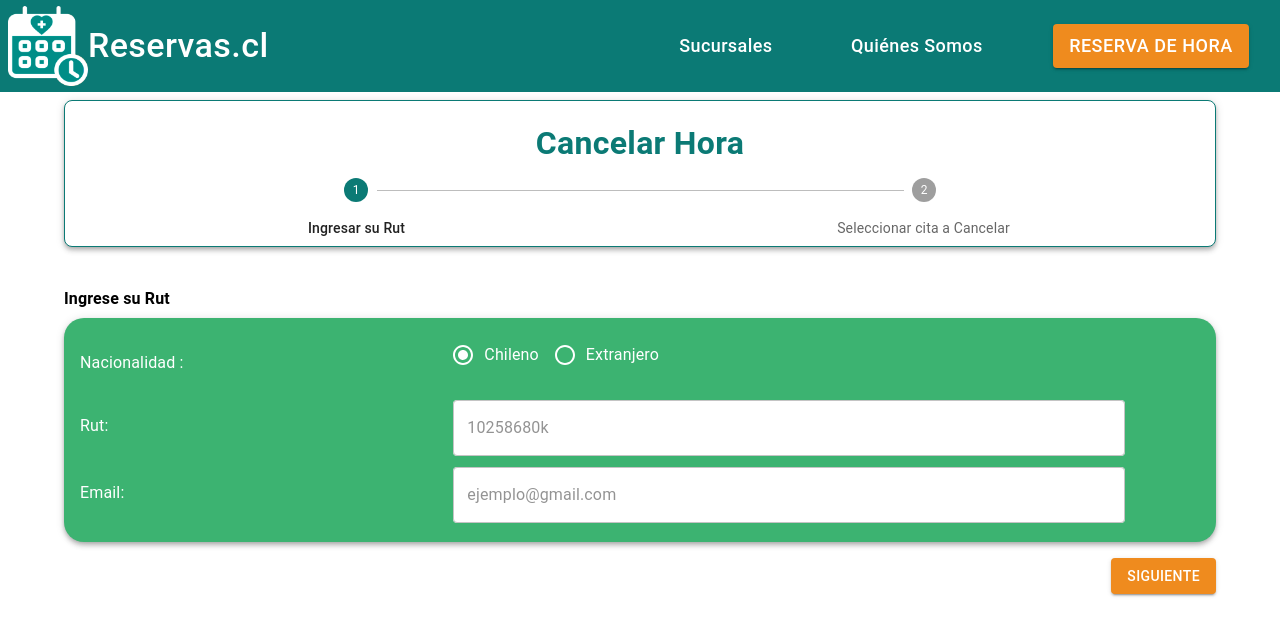
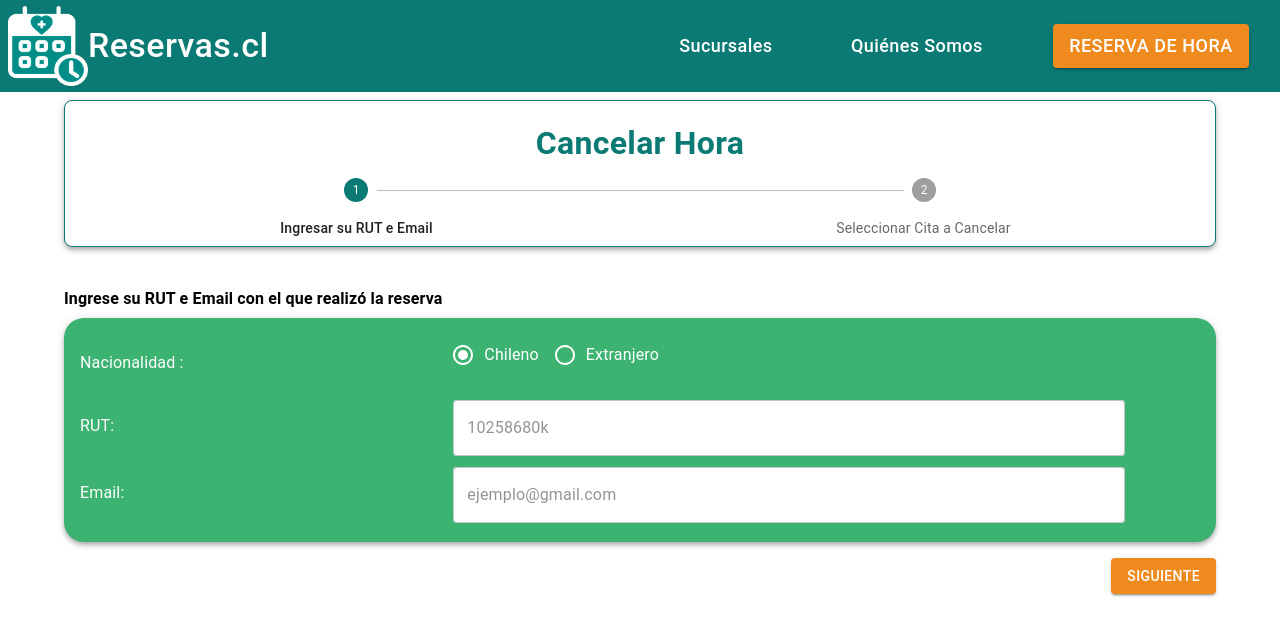
Before and after one commit to sheha316/Proyecto-Memoria, a React (Create React App) app in the folder frontend/: page /cancelar-reserva in a window 1280 px wide. Shown: the top 636 px of the page. Built offline with nearby package versions, Linux system fonts and the light colour scheme; no server answers.

Commit message:
Ultimos cambios

```diff
--- a/frontend/src/modulos/Componentes/FormularioDatosCancelarHora.jsx
+++ b/frontend/src/modulos/Componentes/FormularioDatosCancelarHora.jsx
@@ -94,7 +94,7 @@ function TextFieldInput(id, placeholder, onChange, values, errors, touched, onBl
     >
       <Grid item xs={4}>
         <FormLabel sx={{ color: (errors[id] && touched[id]) ? 'yellow' : 'white', fontSize }}>
-          {id}
+          {id === 'Rut' ? 'RUT' : id}
           :
         </FormLabel>
       </Grid>
--- a/frontend/src/modulos/Componentes/FormularioDatosUsuario.jsx
+++ b/frontend/src/modulos/Componentes/FormularioDatosUsuario.jsx
@@ -204,7 +204,7 @@ function TextFieldInput(
           color: (errors[id] && touched[id]) ? 'yellow' : 'white',
         }}
         >
-          {id}
+          {id === 'Rut' ? 'RUT' : id}
           :
         </FormLabel>
       </Grid>
--- a/frontend/src/modulos/Componentes/StepperDelete.jsx
+++ b/frontend/src/modulos/Componentes/StepperDelete.jsx
@@ -13,7 +13,8 @@ function StepperDelete({
   step, id,
 }) {
   const history = useNavigate();
-  const steps = [`Ingresar su ${id}`, 'Seleccionar cita a Cancelar'];
+  const rutFix = id === 'Rut' ? 'RUT' : id;
+  const steps = [`Ingresar su ${rutFix} e Email `, 'Seleccionar Cita a Cancelar'];
 
   const handleStep = (index) => {
     if (index !== step) {
--- a/frontend/src/modulos/Views/CancelarReserva.jsx
+++ b/frontend/src/modulos/Views/CancelarReserva.jsx
@@ -37,7 +37,8 @@ function CancelarReserva() {
         <FormLabel sx={{ color: 'black', fontWeight: 'bold' }}>
           Ingrese su
           {' '}
-          {identificado}
+          {identificado === 'Rut' ? 'RUT' : identificado}
+          {' e Email con el que realizó la reserva'}
         </FormLabel>
 
         <FormularioDatosCancelarHora
```
